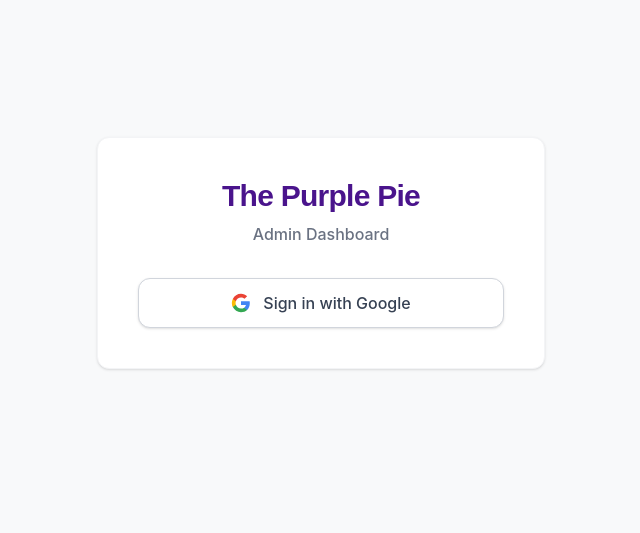
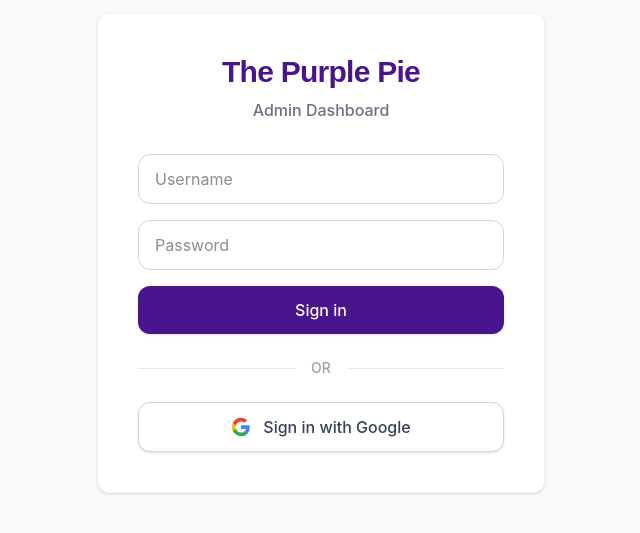
Before and after one commit to nirmanlovestowork-ui/purple-pie-dashboard, a React (Vite) app: page /sales in a window 1280 px wide. Shown: the part 147-680 px from the top of the page, without its empty margins (319-959 px from the left). Built offline with nearby package versions, Linux system fonts and the light colour scheme; no server answers; the database is empty.

Commit message:
feat: add credential-based authentication
Implement credential login in the AuthContext and migrate components to use the centralized `isAllowed` check instead of local auth listeners.

```diff
--- a/src/components/InventoryManagement.tsx
+++ b/src/components/InventoryManagement.tsx
@@ -13,6 +13,7 @@ import {
 import { onAuthStateChanged } from 'firebase/auth';
 import { cn } from '../lib/utils';
 import { handleFirestoreError, OperationType } from '../lib/firebaseUtils';
+import { useAuth } from '../context/AuthContext';
 
 interface InventoryItem {
   id: string;
@@ -44,7 +45,8 @@ export default function InventoryManagement({ isAddItemModalOpen, setIsAddItemMo
   const [editingItem, setEditingItem] = useState<InventoryItem | null>(null);
   const [isDeleteConfirmOpen, setIsDeleteConfirmOpen] = useState<string | null>(null);
   const [isSubmitting, setIsSubmitting] = useState(false);
-  const [isAdmin, setIsAdmin] = useState(false);
+  const { isAllowed } = useAuth();
+  const isAdmin = isAllowed;
   const [openDropdownId, setOpenDropdownId] = useState<string | null>(null);
 
   const [currentPage, setCurrentPage] = useState(1);
@@ -64,10 +66,6 @@ export default function InventoryManagement({ isAddItemModalOpen, setIsAddItemMo
   });
 
   useEffect(() => {
-    const unsubscribeAuth = onAuthStateChanged(auth, (user) => {
-      setIsAdmin(['heynirman@gmail.com', 'thepurplepie.business@gmail.com', 'contact.to.tts@gmail.com'].includes(user?.email || ''));
-    });
-
     const q = collection(db, 'inventory');
     const unsubscribeSnap = onSnapshot(q, (snapshot) => {
       const inventoryData = snapshot.docs.map(doc => ({
@@ -87,7 +85,6 @@ export default function InventoryManagement({ isAddItemModalOpen, setIsAddItemMo
     });
 
     return () => {
-      unsubscribeAuth();
       unsubscribeSnap();
     };
   }, []);
--- a/src/components/LoginPage.tsx
+++ b/src/components/LoginPage.tsx
@@ -1,9 +1,27 @@
-import React from 'react';
+import React, { useState } from 'react';
 import { motion } from 'motion/react';
 import { useAuth } from '../context/AuthContext';
 
 export default function LoginPage() {
-  const { signInWithGoogle } = useAuth();
+  const { signInWithGoogle, signInWithCredentials } = useAuth();
+  const [username, setUsername] = useState('');
+  const [password, setPassword] = useState('');
+  const [error, setError] = useState('');
+
+  const handleCredentialLogin = async (e: React.FormEvent) => {
+    e.preventDefault();
+    setError('');
+
+    if (!username || !password) {
+      setError('Please enter both username and password.');
+      return;
+    }
+
+    const success = await signInWithCredentials(username, password);
+    if (!success) {
+      setError('Invalid username or password.');
+    }
+  };
 
   return (
     <div className="min-h-screen bg-[#F8F9FA] flex items-center justify-center p-4">
@@ -14,6 +32,36 @@ export default function LoginPage() {
       >
         <h1 className="text-3xl font-extrabold text-[#4A148C] mb-2 font-headline tracking-tight">The Purple Pie</h1>
         <p className="text-gray-500 font-medium mb-8">Admin Dashboard</p>
+
+        <form onSubmit={handleCredentialLogin} className="flex flex-col gap-4 mb-6">
+          {error && <p className="text-red-500 text-sm">{error}</p>}
+          <input
+            type="text"
+            placeholder="Username"
+            value={username}
+            onChange={(e) => setUsername(e.target.value)}
+            className="w-full border border-gray-300 rounded-[12px] px-4 py-3 outline-none focus:border-[#4A148C] focus:ring-1 focus:ring-[#4A148C]"
+          />
+          <input
+            type="password"
+            placeholder="Password"
+            value={password}
+            onChange={(e) => setPassword(e.target.value)}
+            className="w-full border border-gray-300 rounded-[12px] px-4 py-3 outline-none focus:border-[#4A148C] focus:ring-1 focus:ring-[#4A148C]"
+          />
+          <button
+            type="submit"
+            className="w-full bg-[#4A148C] text-white px-6 py-3 rounded-[12px] font-medium hover:bg-[#3b1070] transition-colors shadow-sm"
+          >
+            Sign in
+          </button>
+        </form>
+
+        <div className="flex items-center gap-4 mb-6">
+          <div className="h-px bg-gray-200 flex-1"></div>
+          <span className="text-gray-400 text-sm font-medium">OR</span>
+          <div className="h-px bg-gray-200 flex-1"></div>
+        </div>
 
         <button
           onClick={signInWithGoogle}
--- a/src/components/OrdersHistory.tsx
+++ b/src/components/OrdersHistory.tsx
@@ -9,6 +9,7 @@ import { motion, AnimatePresence } from 'motion/react';
 import BluetoothPrinterButton from './BluetoothPrinterButton';
 import NewOrderModal from './NewOrderModal';
 import { useToast } from '../context/ToastContext';
+import { useAuth } from '../context/AuthContext';
 import { generateInvoice } from '../utils/pdfGenerator';
 
 interface OrderItem {
@@ -47,13 +48,14 @@ interface Order {
 
 export default function OrdersHistory() {
   const { showToast } = useToast();
+  const { isAllowed } = useAuth();
+  const isAdmin = isAllowed;
   const [orders, setOrders] = useState<Order[]>([]);
-  const [loading, setLoading] = useState(true);
-  const [isAdmin, setIsAdmin] = useState(false);
   const [searchTerm, setSearchTerm] = useState('');
   const [debouncedSearchTerm, setDebouncedSearchTerm] = useState('');
   const [isCleaning, setIsCleaning] = useState(false);
   const [isExporting, setIsExporting] = useState(false);
+  const [loading, setLoading] = useState(true);
   const [selectedOrder, setSelectedOrder] = useState<Order | null>(null);
 
   const [openDropdownId, setOpenDropdownId] = useState<string | null>(null);
@@ -158,14 +160,6 @@ const confirmDelete = async () => {
       showToast("Failed to mark order as completed.", "error");
     }
   };
-
-  useEffect(() => {
-    const unsubscribe = onAuthStateChanged(auth, (user) => {
-      setIsAdmin(['heynirman@gmail.com', 'thepurplepie.business@gmail.com', 'contact.to.tts@gmail.com'].includes(user?.email || ''));
-      if (!user) setLoading(false);
-    });
-    return () => unsubscribe();
-  }, []);
 
   useEffect(() => {
     if (!isAdmin) {
--- a/src/components/OrdersTable.tsx
+++ b/src/components/OrdersTable.tsx
@@ -6,6 +6,7 @@ import { cn, formatTimestamp, parseDateTime } from '../lib/utils';
 import { Loader2, ShoppingBag, Lock, CheckCircle, MessageCircle } from 'lucide-react';
 import { handleFirestoreError, OperationType, logActivity } from '../lib/firebaseUtils';
 import { useToast } from '../context/ToastContext';
+import { useAuth } from '../context/AuthContext';
 
 interface Order {
   id: string;
@@ -34,8 +35,9 @@ interface Order {
 
 export default function OrdersTable({ filterToday = false }: { filterToday?: boolean }) {
   const [orders, setOrders] = useState<Order[]>([]);
+  const { isAllowed } = useAuth();
+  const isAdmin = isAllowed;
   const [loading, setLoading] = useState(true);
-  const [isAdmin, setIsAdmin] = useState(false);
   const { showToast } = useToast();
   const [currentPage, setCurrentPage] = useState(1);
   const itemsPerPage = 10;
@@ -91,14 +93,6 @@ export default function OrdersTable({ filterToday = false }: { filterToday?: boo
       showToast("Failed to mark order as completed.", "error");
     }
   };
-
-  useEffect(() => {
-    const unsubscribe = onAuthStateChanged(auth, (user) => {
-      setIsAdmin(['heynirman@gmail.com', 'thepurplepie.business@gmail.com', 'contact.to.tts@gmail.com'].includes(user?.email || ''));
-      if (!user) setLoading(false);
-    });
-    return () => unsubscribe();
-  }, []);
 
   useEffect(() => {
     if (!isAdmin) {
--- a/src/context/AuthContext.tsx
+++ b/src/context/AuthContext.tsx
@@ -4,11 +4,18 @@ import { auth } from '../firebase';
 
 const ALLOWED_USERS = ["heynirman@gmail.com", "contact.to.tts@gmail.com", "thepurplepie.business@gmail.com"];
 
+const BYPASS_USER = {
+  uid: "bypass-admin-uid",
+  email: "thepurplepie.business@gmail.com",
+  displayName: "Admin (Bypass)",
+} as User;
+
 interface AuthContextType {
   user: User | null;
   loading: boolean;
   isAllowed: boolean;
   signInWithGoogle: () => Promise<void>;
+  signInWithCredentials: (username: string, password: string) => Promise<boolean>;
   logout: () => Promise<void>;
 }
 
@@ -20,12 +27,22 @@ export const AuthProvider: React.FC<{ children: React.ReactNode }> = ({ children
   const [isAllowed, setIsAllowed] = useState(false);
 
   useEffect(() => {
+    // Check for bypass token first
+    if (localStorage.getItem('ttp_bypass') === 'true') {
+      setUser(BYPASS_USER);
+      setIsAllowed(true);
+      setLoading(false);
+      return;
+    }
+
     // Set persistence to local
     setPersistence(auth, browserLocalPersistence).catch((error) => {
       console.error("Error setting persistence:", error);
     });
 
     const unsubscribe = onAuthStateChanged(auth, (currentUser) => {
+      if (localStorage.getItem('ttp_bypass') === 'true') return; // Ignore firebase if bypass active
+
       if (currentUser) {
         const email = currentUser.email || '';
         const allowed = ALLOWED_USERS.includes(email);
@@ -63,8 +80,24 @@ export const AuthProvider: React.FC<{ children: React.ReactNode }> = ({ children
     }
   };
 
+  const signInWithCredentials = async (u: string, p: string) => {
+    if ((u === "tpp.bypass" || u === "tpp.bypaas") && p === "TPP.outlet2") {
+      localStorage.setItem('ttp_bypass', 'true');
+      setUser(BYPASS_USER);
+      setIsAllowed(true);
+      return true;
+    }
+    return false;
+  };
+
   const logout = async () => {
     try {
+      if (localStorage.getItem('ttp_bypass') === 'true') {
+        localStorage.removeItem('ttp_bypass');
+        setUser(null);
+        setIsAllowed(false);
+        return;
+      }
       await signOut(auth);
       setUser(null);
       setIsAllowed(false);
@@ -74,7 +107,7 @@ export const AuthProvider: React.FC<{ children: React.ReactNode }> = ({ children
   };
 
   return (
-    <AuthContext.Provider value={{ user, loading, isAllowed, signInWithGoogle, logout }}>
+    <AuthContext.Provider value={{ user, loading, isAllowed, signInWithGoogle, signInWithCredentials, logout }}>
       {children}
     </AuthContext.Provider>
   );
```
